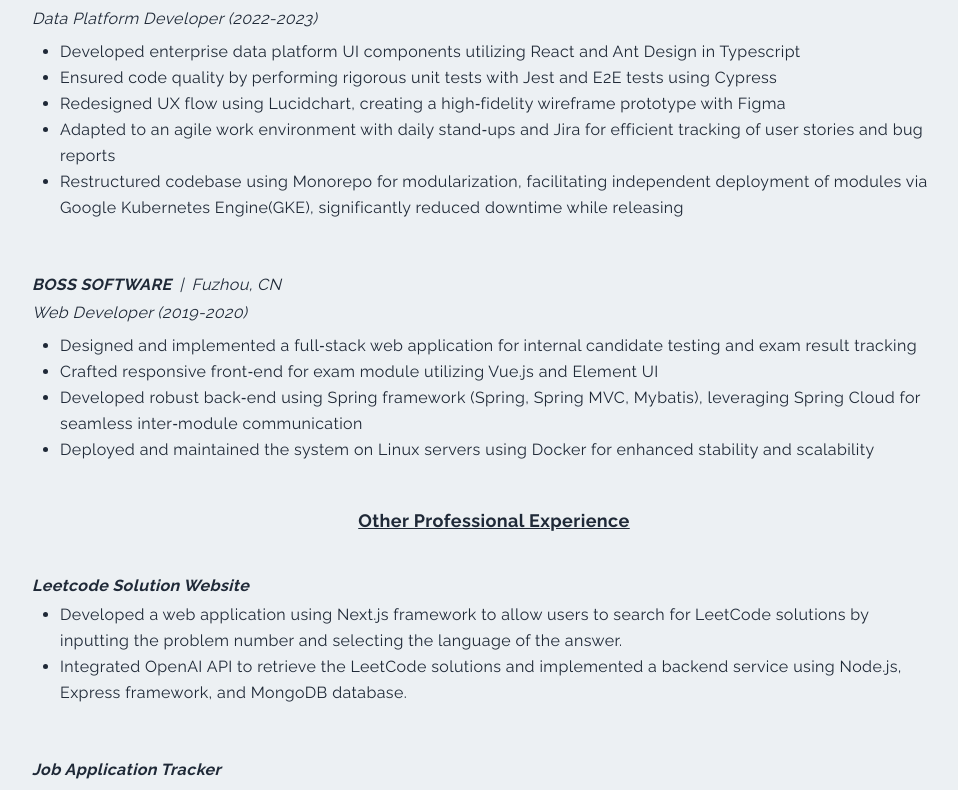
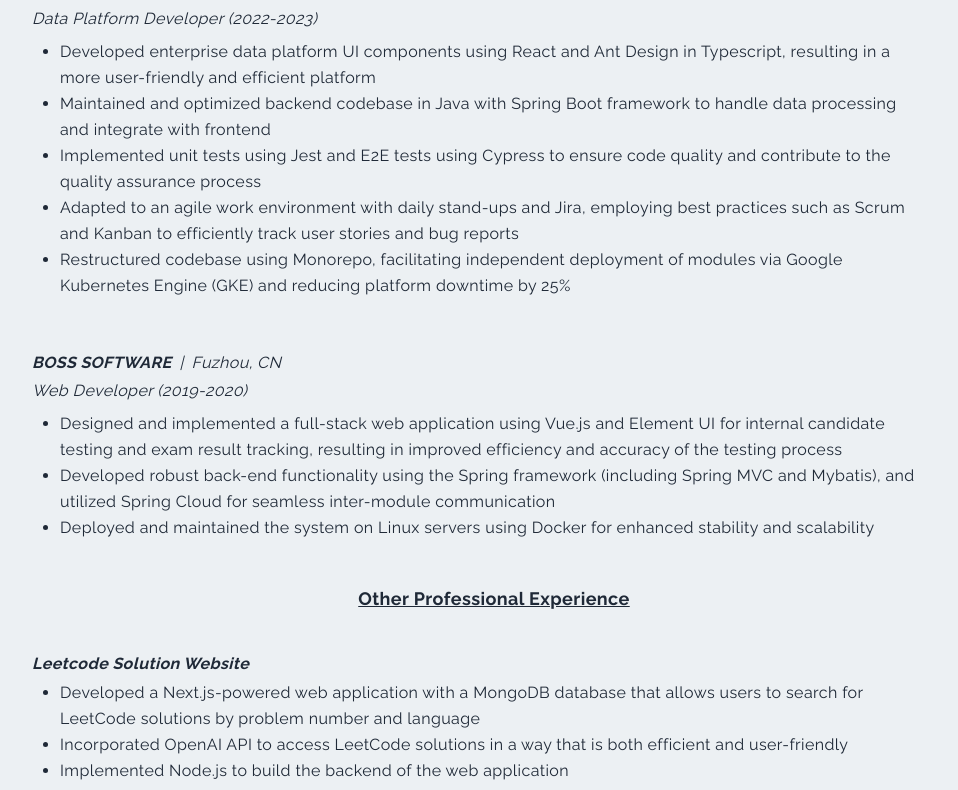
Before and after one commit to YuntianYT/portfolio-nextjs, a Next.js app: page /resume in a window 1280 px wide. Shown: the part 543-1333 px from the top of the page, without its empty margins (146-1104 px from the left). Built offline with nearby package versions, Linux system fonts and the light colour scheme.

Commit message:
update resume

```diff
--- a/pages/resume.jsx
+++ b/pages/resume.jsx
@@ -80,26 +80,28 @@
           <p className='py-1 italic'>Data Platform Developer (2022-2023)</p>
           <ul className='list-disc list-outside px-7 py-1 leading-relaxed'>
             <li>
-              Developed enterprise data platform UI components utilizing React
-              and Ant Design in Typescript
+              Developed enterprise data platform UI components using React and
+              Ant Design in Typescript, resulting in a more user-friendly and
+              efficient platform
             </li>
             <li>
-              Ensured code quality by performing rigorous unit tests with Jest
-              and E2E tests using Cypress
+              Maintained and optimized backend codebase in Java with Spring Boot
+              framework to handle data processing and integrate with frontend
             </li>
             <li>
-              Redesigned UX flow using Lucidchart, creating a high‑fidelity
-              wireframe prototype with Figma
+              Implemented unit tests using Jest and E2E tests using Cypress to
+              ensure code quality and contribute to the quality assurance
+              process
             </li>
             <li>
-              Adapted to an agile work environment with daily stand‑ups and Jira
-              for efficient tracking of user stories and bug reports
+              Adapted to an agile work environment with daily stand-ups and
+              Jira, employing best practices such as Scrum and Kanban to
+              efficiently track user stories and bug reports
             </li>
             <li>
-              Restructured codebase using Monorepo for modularization,
-              facilitating independent deployment of modules via Google
-              Kubernetes Engine(GKE), significantly reduced downtime while
-              releasing
+              Restructured codebase using Monorepo, facilitating independent
+              deployment of modules via Google Kubernetes Engine (GKE) and
+              reducing platform downtime by 25%
             </li>
           </ul>
         </div>
@@ -113,17 +115,15 @@
           <p className='py-1 italic'>Web Developer (2019-2020)</p>
           <ul className='list-disc list-outside px-7 py-1 leading-relaxed'>
             <li>
-              Designed and implemented a full‑stack web application for internal
-              candidate testing and exam result tracking
+              Designed and implemented a full-stack web application using Vue.js
+              and Element UI for internal candidate testing and exam result
+              tracking, resulting in improved efficiency and accuracy of the
+              testing process
             </li>
             <li>
-              Crafted responsive front‑end for exam module utilizing Vue.js and
-              Element UI
-            </li>
-            <li>
-              Developed robust back‑end using Spring framework (Spring, Spring
-              MVC, Mybatis), leveraging Spring Cloud for seamless inter‑module
-              communication
+              Developed robust back-end functionality using the Spring framework
+              (including Spring MVC and Mybatis), and utilized Spring Cloud for
+              seamless inter-module communication
             </li>
             <li>
               Deployed and maintained the system on Linux servers using Docker
@@ -144,14 +144,16 @@
           </p>
           <ul className='list-disc list-outside px-7 py-1 leading-relaxed'>
             <li>
-              Developed a web application using Next.js framework to allow users
-              to search for LeetCode solutions by inputting the problem number
-              and selecting the language of the answer.
+              Developed a Next.js-powered web application with a MongoDB
+              database that allows users to search for LeetCode solutions by
+              problem number and language
             </li>
             <li>
-              Integrated OpenAI API to retrieve the LeetCode solutions and
-              implemented a backend service using Node.js, Express framework,
-              and MongoDB database.
+              Incorporated OpenAI API to access LeetCode solutions in a way that
+              is both efficient and user-friendly
+            </li>
+            <li>
+              Implemented Node.js to build the backend of the web application
             </li>
           </ul>
         </div>
```
